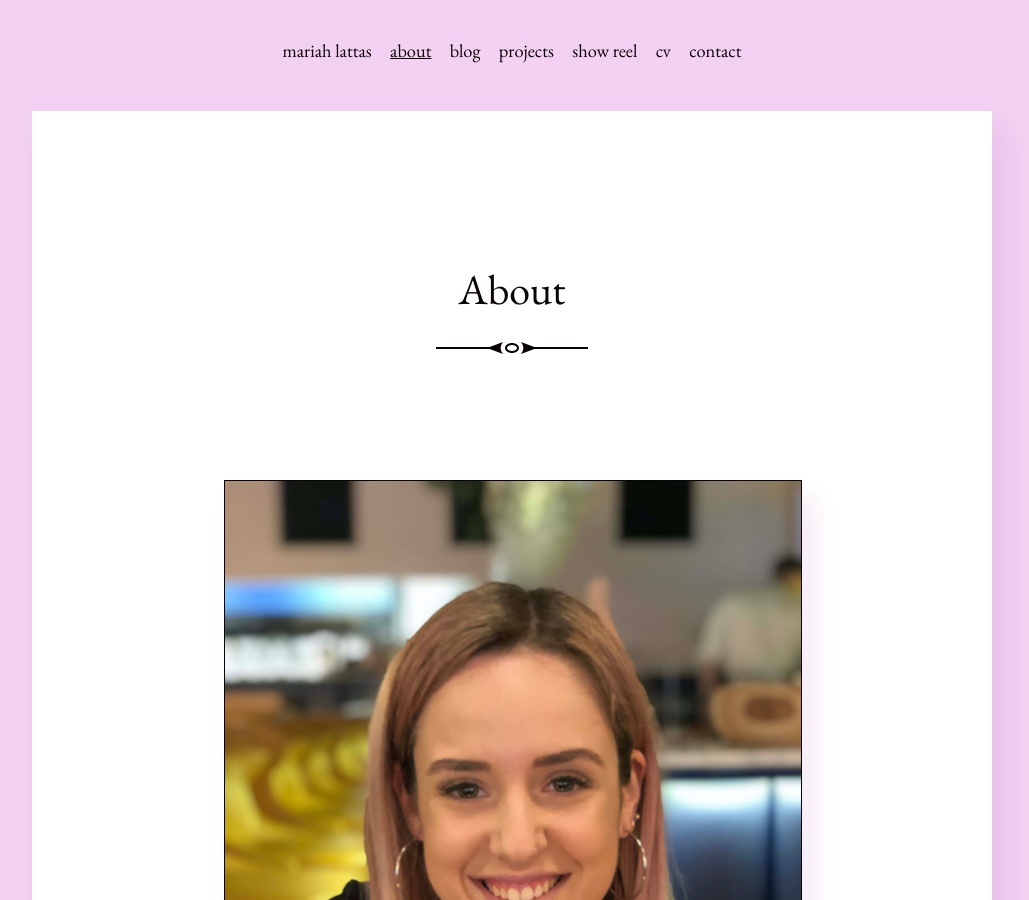
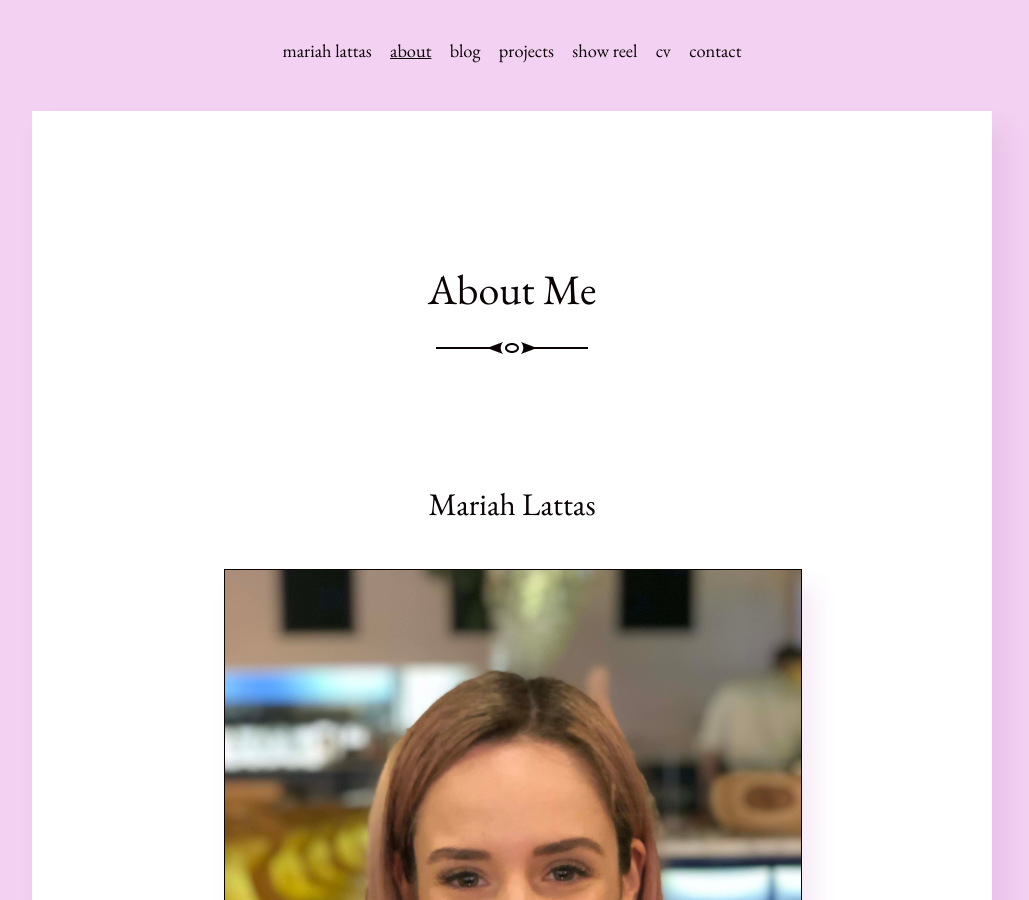
Before and after one commit to mariahlattas/website, a Jekyll site: the page built from about.md, in a window 1280 px wide and 900 px high. Shown: the whole window, without its empty margins (128-1157 px from the left). Built offline with Jekyll 4.4.1, drawn with Linux system fonts in a browser that asks for light colours.

Commit message:
Update about.md

```diff
--- a/about.md
+++ b/about.md
@@ -1,7 +1,9 @@
 ---
-title: About
+title: About Me
 layout: post
 ---
+
+### Mariah Lattas
 
 <figure>
   <img alt="Mariah Lattas" src="/assets/images/about-me.jpg" />
```
